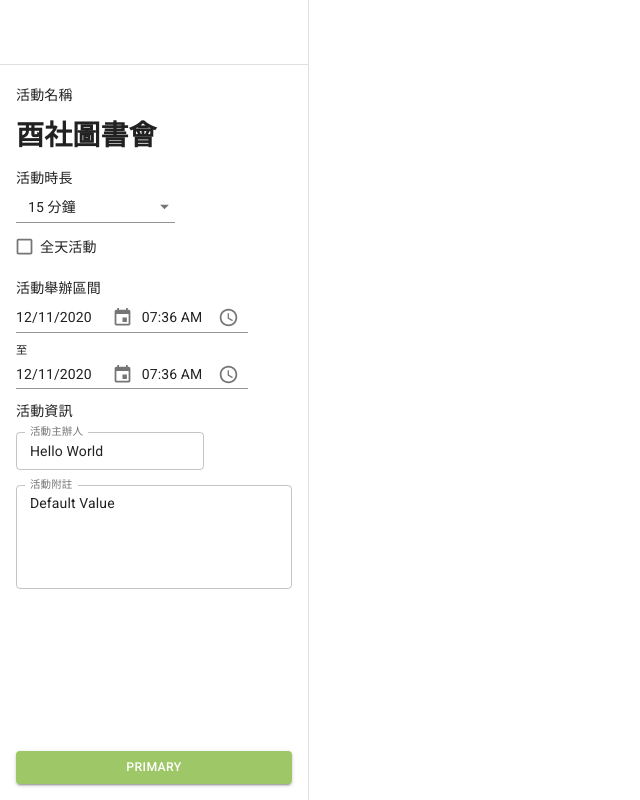
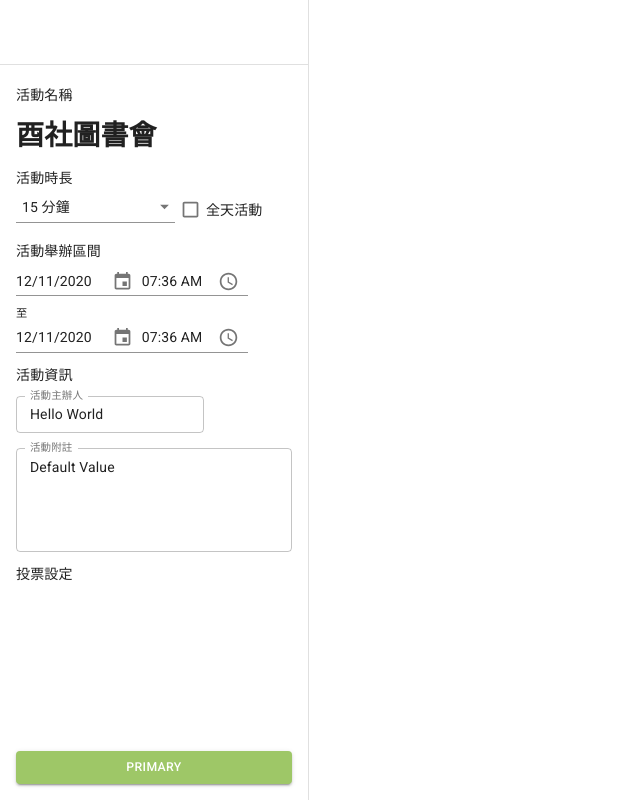
Before and after one commit to Lauviah0622/pickel-frontend, a React (Create React App) app: page /#/event in a window 1280 px wide. Shown: the whole page, without its empty margins (0-640 px from the left). Built offline with nearby package versions, Linux system fonts and the light colour scheme.

Commit message:
feat(ui-sidebar): abstract ListCheckbox

```diff
--- /dev/null
+++ b/src/components/List/ListCheckbox.jsx
@@ -0,0 +1,32 @@
+import React from "react";
+import styled from "styled-components";
+
+import MuiFormControlLabel from "@material-ui/core/FormControlLabel";
+import Checkbox from "@material-ui/core/Checkbox";
+
+const FormControlLabel = styled(MuiFormControlLabel)`
+  &.MuiFormControlLabel-root {
+    align-items: flex-start;
+    margin-right: 0;
+    /* margin-top: 7px; */
+  }
+  .MuiFormControlLabel-label {
+    display: inline-block;
+    margin-top: 7px;
+    margin-left: 5px;
+    align-items: flex-start;
+  }
+  .PrivateSwitchBase-root-2 {
+    padding-top: 6px;
+    padding-right: 0px;
+  }
+`;
+
+export default function ListCheckbox({ name, checked, onChange, label }) {
+  return (
+    <FormControlLabel
+      control={<Checkbox checked={checked} onChange={onChange} name={name} />}
+      label={label}
+    />
+  );
+}
--- a/src/components/List/SelectField.jsx
+++ b/src/components/List/SelectField.jsx
@@ -7,9 +7,10 @@ import MuiMenuItem from "@material-ui/core/MenuItem";
 const TextField = styled(MuiTextField)`
   &.MuiTextField-root {
     width: 18ch;
+    margin-right: 7px;
   }
   .MuiSelect-select {
-    padding-left: 12px;
+    padding-left: 6px;
   }
 `;
 
--- a/src/pages/Event/Event.jsx
+++ b/src/pages/Event/Event.jsx
@@ -8,6 +8,7 @@ import EventName from "./ListItems/EventName";
 import EventDuration from "./ListItems/EventDuration";
 import EventPickRange from "./ListItems/EventPickRange";
 import EventInfo from "./ListItems/EventInfo";
+import EventSetting from "./ListItems/EventSetting";
 
 const EventContainer = styled.div``;
 
@@ -39,6 +40,7 @@ export default function Event() {
         />
         <EventPickRange/>
         <EventInfo/>
+        <EventSetting/>
       </Sidebar>
     </EventContainer>
   );
--- a/src/pages/Event/ListItems/EventDuration/EventDuration.jsx
+++ b/src/pages/Event/ListItems/EventDuration/EventDuration.jsx
@@ -1,12 +1,9 @@
 import React from "react";
-import styled from "styled-components";
-
-import MuiFormControlLabel from "@material-ui/core/FormControlLabel";
-import Checkbox from "@material-ui/core/Checkbox";
 
 import ListItem from "../../../../components/List/ListItem.jsx";
 // import SelectField from "./SelectField.jsx";
 import SelectField from "../../../../components/List/SelectField.jsx";
+import ListCheckbox from "../../../../components/List/ListCheckbox.jsx";
 
 const alldayOptions = Array(7)
   .fill(0)
@@ -18,7 +15,6 @@ const partOptions = (() => {
   while (counter / 4 < 24) {
     const hour = counter / 4;
     let label = "";
-    // counter / 4 <= 1 ? `${counter % 4} 分鐘` : `${counter / 4} 小時 ${counter % 4} 分鐘 `;
     if (hour < 1) {
       label = `${(counter % 4) * 15} 分鐘`;
     } else if (hour === 1) {
@@ -37,29 +33,15 @@ const partOptions = (() => {
   return arr;
 })();
 
-const FormControlLabel = styled(MuiFormControlLabel)`
-  &.MuiFormControlLabel-root {
-    align-items: flex-start;
-    margin-right: 0;
-    margin-top: 7px;
-  }
-  .MuiFormControlLabel-label {
-    display: inline-block;
-    margin-top: 7px;
-    margin-left: 5px;
-    align-items: flex-start;
-  }
-  .PrivateSwitchBase-root-2 {
-    padding-top: 6px;
-    padding-right: 0px;
-  }
-`;
-
-export default function EventDuration({ duration, isAllday, toggleIsAllday, setDuration }) {
-
+export default function EventDuration({
+  duration,
+  isAllday,
+  toggleIsAllday,
+  setDuration,
+}) {
   const selectOnchange = (e) => {
-    setDuration(e.target.value)
-  }
+    setDuration(e.target.value);
+  };
 
   return (
     <ListItem text="活動時長">
@@ -69,19 +51,14 @@ export default function EventDuration({ duration, isAllday, toggleIsAllday, setD
           value={duration}
           handleChange={selectOnchange}
         />
-      </div>
-      <div>
-        <FormControlLabel
-          control={
-            <Checkbox
-              checked={isAllday}
-              onChange={toggleIsAllday}
-              name="checkedA"
-            />
-          }
+        <ListCheckbox
           label="全天活動"
+          checked={isAllday}
+          onChange={toggleIsAllday}
+          name="checkedA"
         />
       </div>
+      <div></div>
     </ListItem>
   );
 }
--- a/src/pages/Event/ListItems/EventInfo/EventInfo.jsx
+++ b/src/pages/Event/ListItems/EventInfo/EventInfo.jsx
@@ -17,7 +17,7 @@ const Multiline = styled(TextField)`
   width: 100%;
 `;
 
-export default function EventName() {
+export default function EventInfo() {
   return (
     <ListItem text="活動資訊">
       <ItemContentBlock>
--- /dev/null
+++ b/src/pages/Event/ListItems/EventSetting/EventSetting.jsx
@@ -0,0 +1,26 @@
+import React from "react";
+import styled from "styled-components";
+
+import MuiInput from "@material-ui/core/Input";
+import ListItem from '../../../../components/List/ListItem.jsx';
+
+
+
+const EventNameInput = styled(MuiInput)`
+.MuiInput-input {
+  font-size: 2em;
+  font-weight: 700;
+}
+`;
+
+export default function EventSetting({value}) {
+  return (
+    <ListItem text="投票設定">
+      <EventNameInput
+        value={value}
+        fullWidth
+        disableUnderline
+      ></EventNameInput>
+    </ListItem>
+  );
+}
--- /dev/null
+++ b/src/pages/Event/ListItems/EventSetting/index.js
@@ -0,0 +1 @@
+export { default } from './EventSetting.jsx';
```
Also changed, not shown: src/pages/Event/ListItems/EventDuration/SelectField.jsx (deleted, +0 -43 lines).
